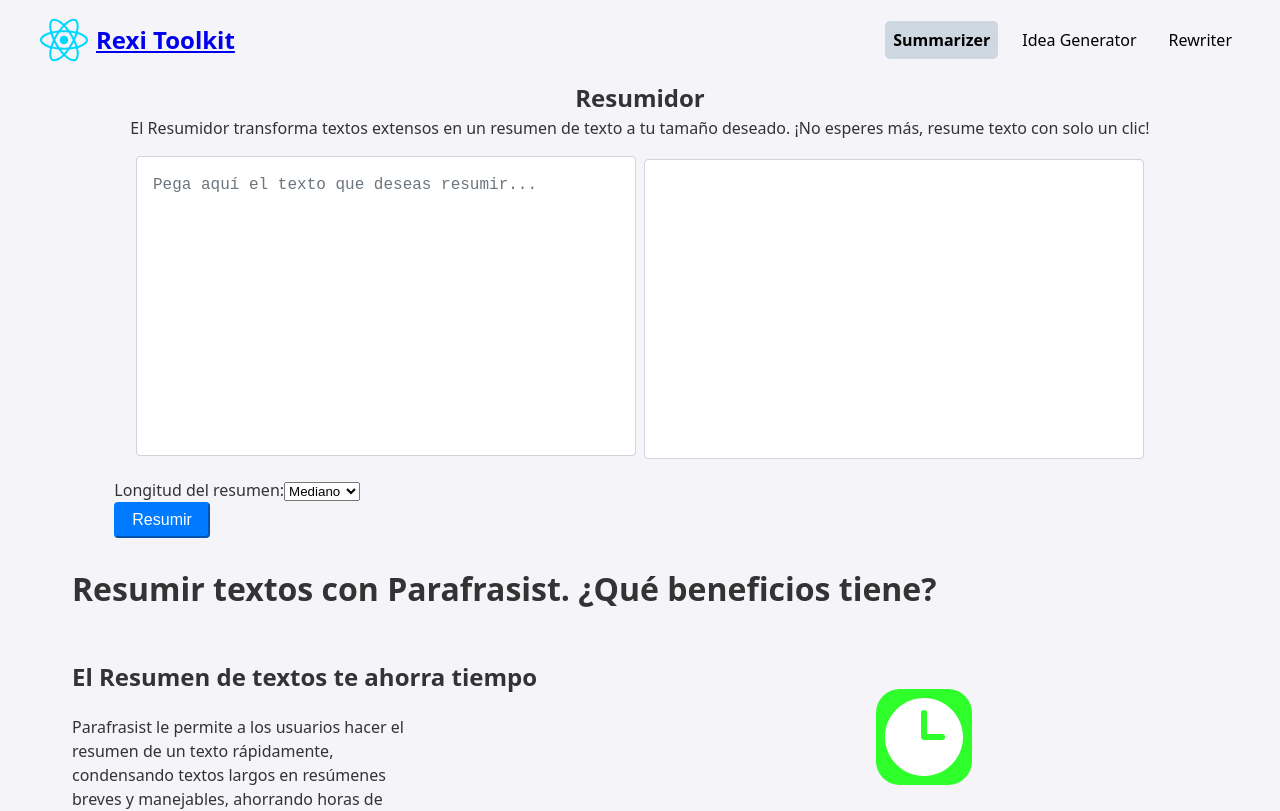
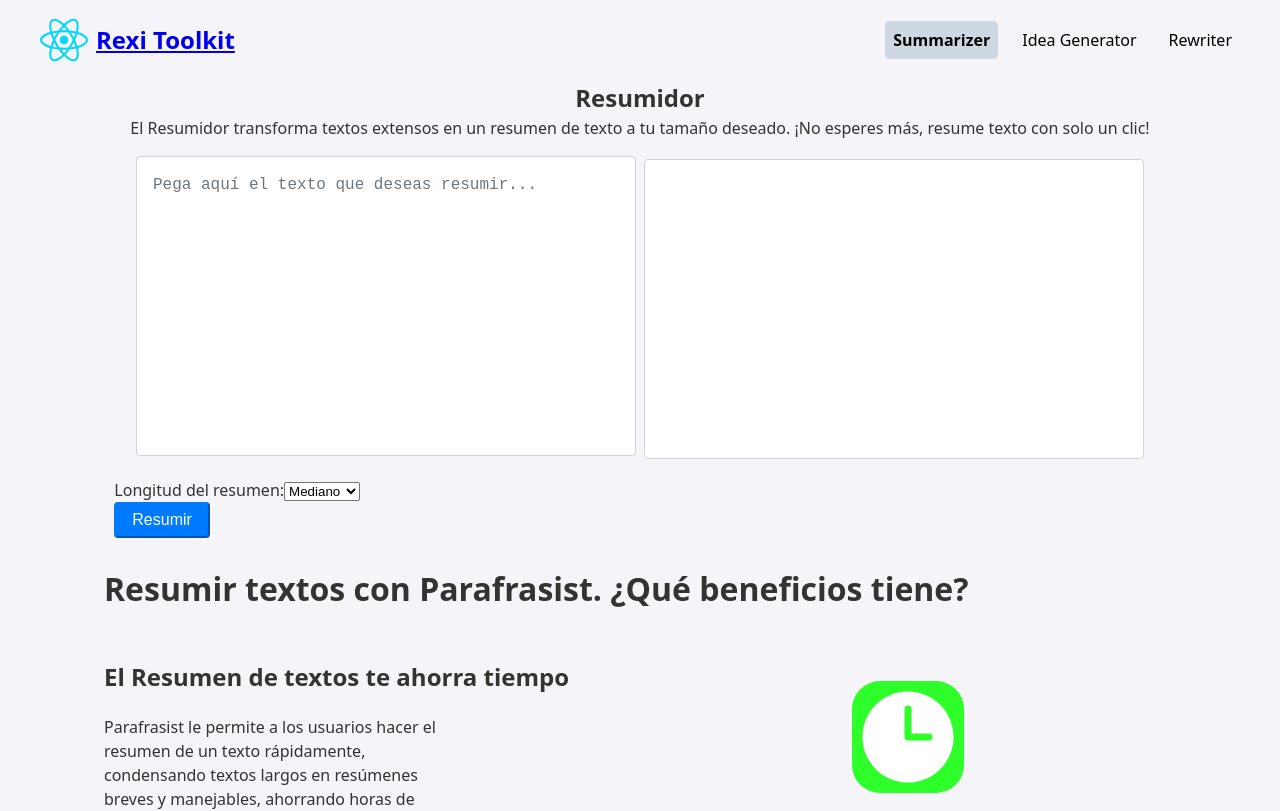
Before and after one commit to OsOsorioP/Orzalia, a React (Vite) app: page / in a window 1280 px wide. Shown: the top 811 px of the page. Built offline with nearby package versions, Linux system fonts and the light colour scheme; no server answers.

Commit message:
Update App.css to adjust icon sizes and ensure consistent padding in app container

```diff
--- a/src/App.css
+++ b/src/App.css
@@ -4,10 +4,12 @@
   width: 100%;
   max-width: 1200px;
   margin: 0 auto;
+  justify-content: center;
   align-items: center;
+  padding: 0 2rem;
 }
 
 i,svg {
-  width: 6rem;
-  height: 6rem;
+  width: 7rem;
+  height: 7rem;
 }
```
